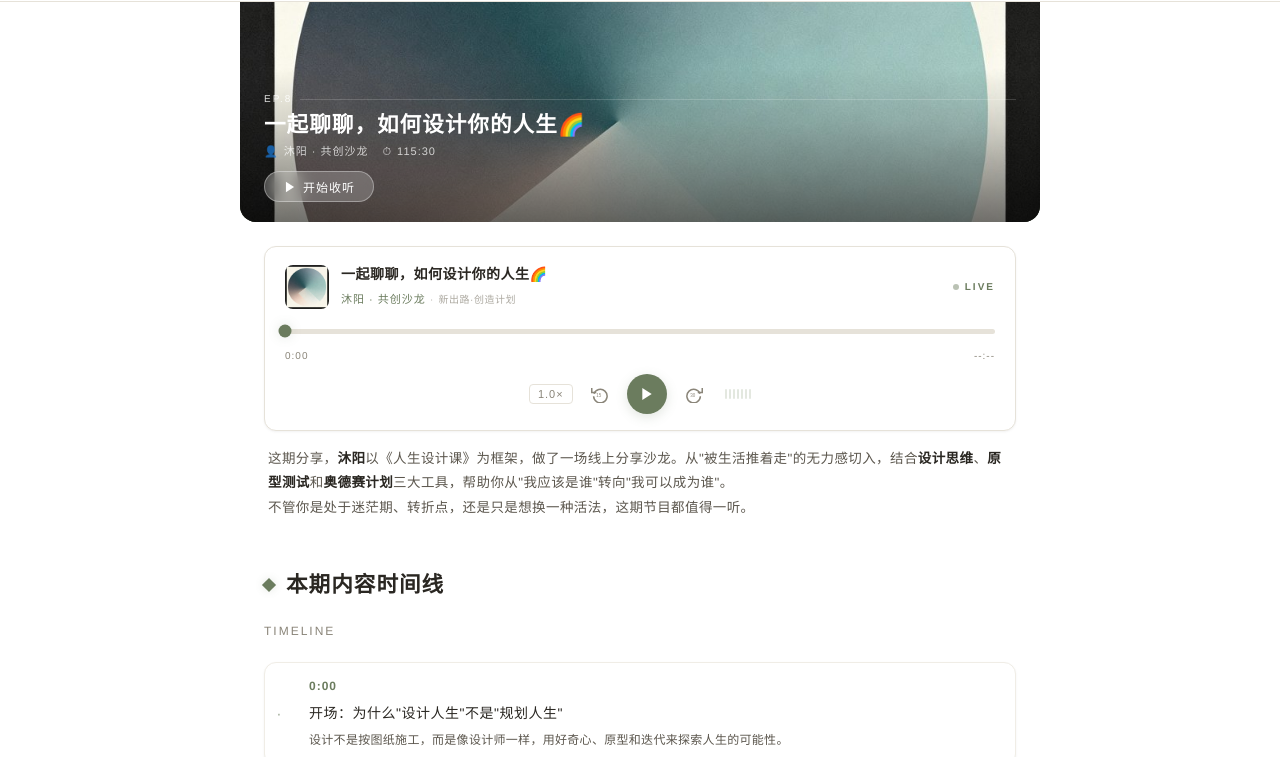
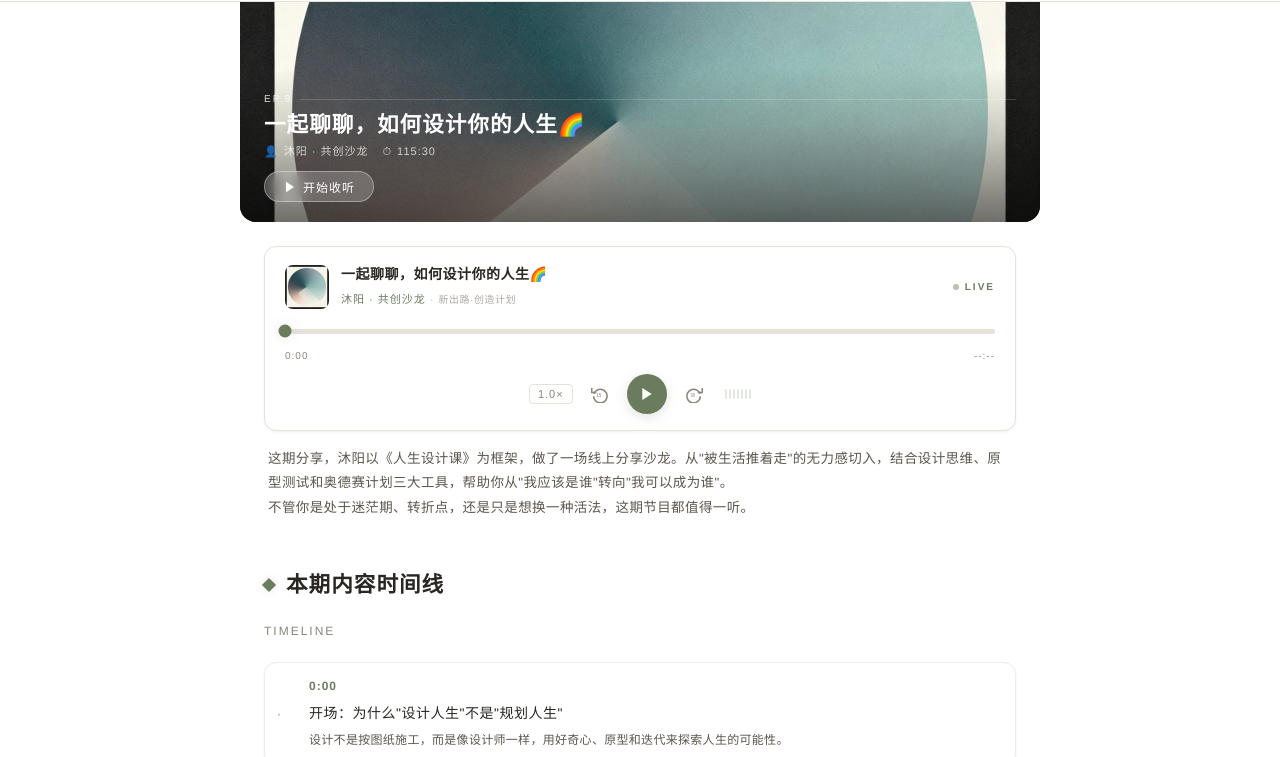
Before and after one commit to shaorainfan/life-os-dashboard, a plain HTML site: page podcast.html in a window 1280 px wide. Shown: the part 54-811 px from the top of the page. Drawn offline with Linux system fonts and the light colour scheme.

Commit message:
fix: 简介原文一字不动，去掉bold标签

```diff
--- a/podcast.html
+++ b/podcast.html
@@ -1131,9 +1131,8 @@ function renderIntro() {
   var el = document.getElementById('epIntro');
   el.innerHTML =
     '<p class="intro-text">' +
-      '这期分享，<strong>沐阳</strong>以《人生设计课》为框架，做了一场线上分享沙龙。' +
-      '从"被生活推着走"的无力感切入，' +
-      '结合<strong>设计思维</strong>、<strong>原型测试</strong>和<strong>奥德赛计划</strong>三大工具，' +
+      '这期分享，沐阳以《人生设计课》为框架，做了一场线上分享沙龙。' +
+      '从"被生活推着走"的无力感切入，结合设计思维、原型测试和奥德赛计划三大工具，' +
       '帮助你从"我应该是谁"转向"我可以成为谁"。' +
       '<br>不管你是处于迷茫期、转折点，还是只是想换一种活法，这期节目都值得一听。' +
     '</p>';
```
